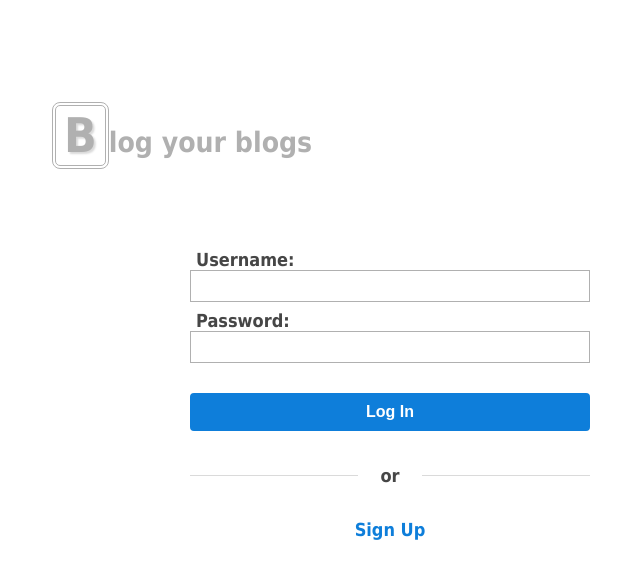
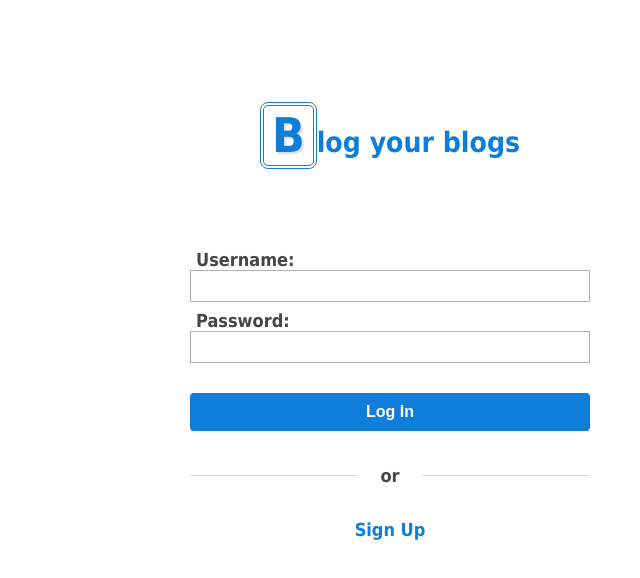
Before and after one commit to hiwersen/full-stack-open-part7, a React (Vite) app: page /login in a window 1280 px wide. Shown: the top 578 px of the page, without its empty margins (250-890 px from the left). Built offline with nearby package versions, Linux system fonts and the light colour scheme.

Commit message:
Change .crateBtn to input type button

```diff
--- a/src/components/AuthForm.jsx
+++ b/src/components/AuthForm.jsx
@@ -19,9 +19,10 @@ const AuthForm = ({ type, auth }) => {
 
   const style = {
     fontSize: '0.625em',
-    color: color.c3,
+    color: color.c2,
     marginTop: size.sz8,
     marginBottom: size.sz8,
+    textAlign: 'center',
   }
 
   return (
--- a/src/components/Comments.jsx
+++ b/src/components/Comments.jsx
@@ -25,12 +25,16 @@ const Comments = () => {
         margin: 0,
     }
 
+    const btn = {
+        padding: `${size.sz3} 0`,
+    }
+
     return (
         <div>
             <h3>Comments</h3>
             <form style={form}>
                 <input { ...comment } style={input} />
-                <input type="button" value="Comment" onClick={handleAddComment} />
+                <input style={btn} type="button" value="Comment" onClick={handleAddComment} />
             </form>
             <ul>
             { blog.comments.map((c, i) => <li style={listStyle} key={i}>{c}</li>) }
--- a/src/components/ToggleVisibility.jsx
+++ b/src/components/ToggleVisibility.jsx
@@ -18,16 +18,19 @@ const ToggleVisibility = forwardRef(
     const style = {
       ...styleInitial,
       ...shadow,
-      cursor: 'pointer',
     }
 
     return (
       <div>
         <div style={{ display: visibility ? "none" : "" }}>
           <h2>
-            <span className="btnInvert createBtn" style={style} onClick={toggleVisibility}>
-              C
-            </span>
+            <input
+              style={style}
+              type="button"
+              value="C"
+              className="btnInvert createBtn"
+               onClick={toggleVisibility}
+            />
             <span>reate New Blog</span>
           </h2>
         </div>
--- a/src/index.css
+++ b/src/index.css
@@ -9,7 +9,7 @@
   --bg-color2: #dadada;
   --bg-color3: #0e7eda;
   --bg-color4: #b0b0b0;
-  --bg-color5: rgba(255, 255, 255, 0.85);
+  --bg-color5: rgba(255, 255, 255, 0.5);
 
   --text-color1: #464646;
   --text-color2: #b0b0b0;
@@ -183,7 +183,7 @@ footer {
 }
 
 .createBtn:hover {
-  color: var(--text-color4);
+  color: var(--text-color4) !important;
   border-color: var(--text-color4);
   background-color: var(--bg-color3);
   cursor: pointer;
```
